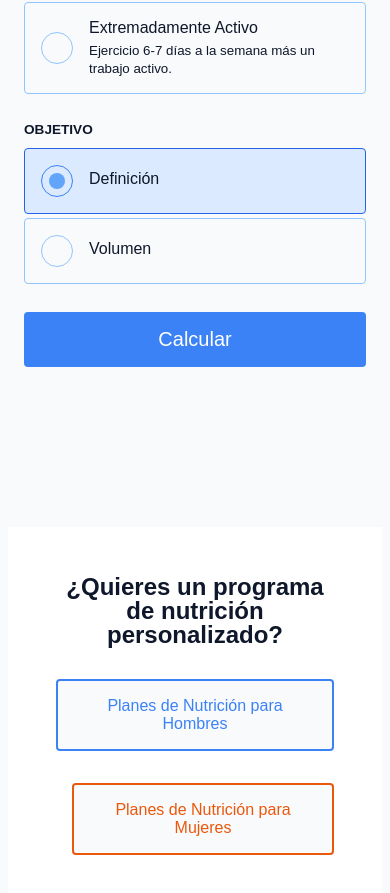
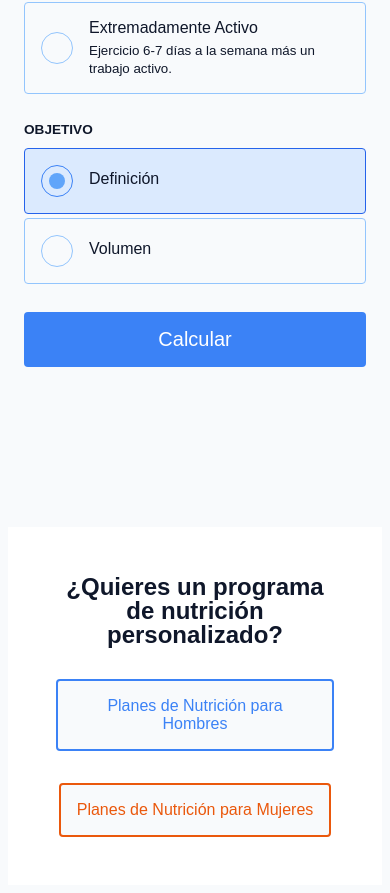
Before and after one commit to devapeu/fit-calculator, a Vue app: page / in a window 390 px wide. Shown: the part 781-1674 px from the top of the page. Built offline with nearby package versions, Linux system fonts and the light colour scheme.

Commit message:
remove margin in mobile

```diff
--- a/src/App.vue
+++ b/src/App.vue
@@ -231,6 +231,10 @@ fieldset {
       margin-left: 1rem;
       border: 2px solid #ea580c;
       color: #ea580c;
+
+      @media screen and (max-width: 480px) {
+        margin-left: 0;
+      }
     }
   }
 }
```
